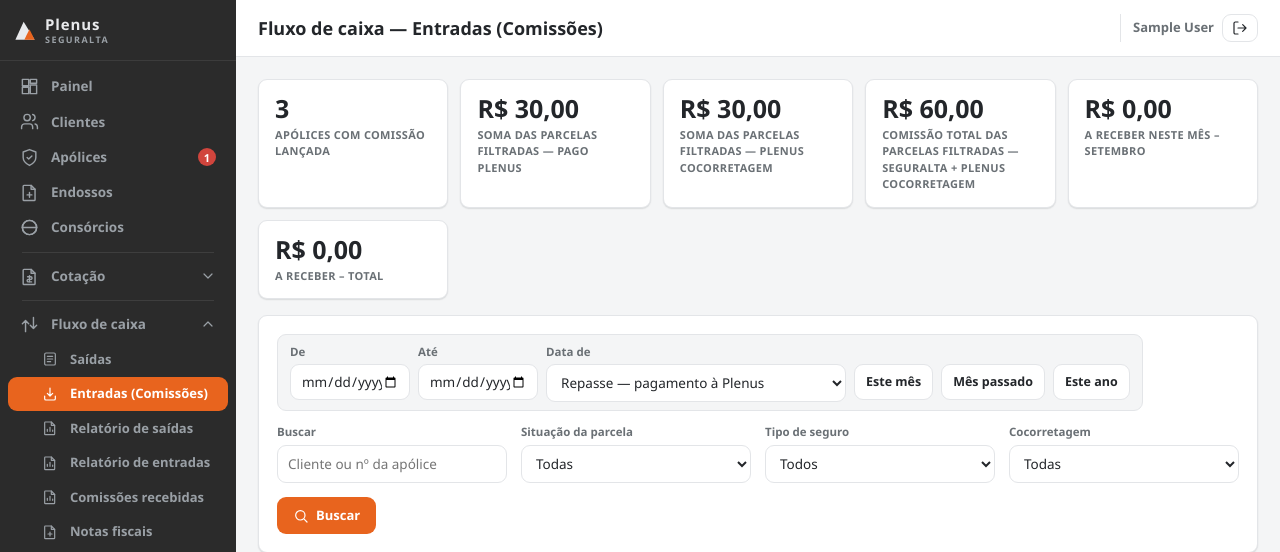
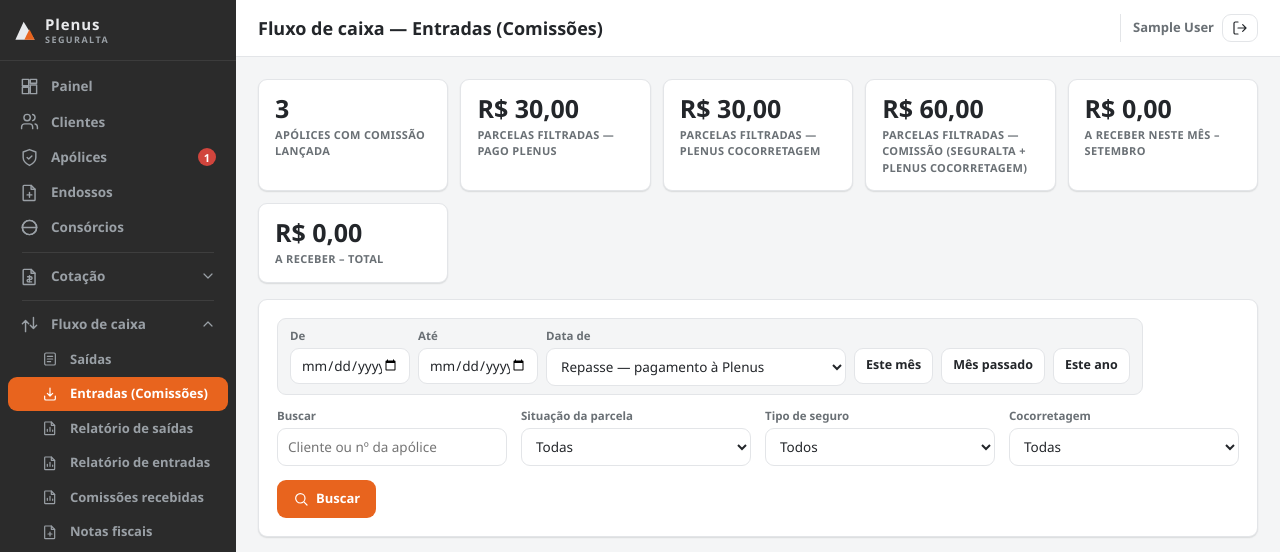
Before and after one commit to renatarisc/PlenusSeguralta, a Flask app: page /financeiro/entradas in a window 1280 px wide. Shown: the top 552 px of the page. Run offline with Flask 3, Linux system fonts and the light colour scheme; the visitor is signed in with stand-in values (Sample User, id 1); tables that the repository leaves empty hold one stand-in row (values such as "Sample post"); some libraries are stand-ins or nearby versions.

Commit message:
Entradas: encurta os rótulos dos cards de parcelas filtradas
Co-Authored-By: Claude Sonnet 5 <noreply@anthropic.com>

```diff
--- a/templates/entradas_lista.html
+++ b/templates/entradas_lista.html
@@ -11,17 +11,17 @@
   <div class="stat">
     <div class="stat__valor">{{ soma_filtrada|moeda }}</div>
     <div class="stat__rotulo">
-      Soma das parcelas filtradas —
+      Parcelas filtradas —
       {{ 'recebido Seguralta' if data_base == 'seguralta' else 'pago Plenus' }}
     </div>
   </div>
   <div class="stat">
     <div class="stat__valor">{{ soma_plenus_coco|moeda }}</div>
-    <div class="stat__rotulo">Soma das parcelas filtradas — Plenus cocorretagem</div>
+    <div class="stat__rotulo">Parcelas filtradas — Plenus cocorretagem</div>
   </div>
   <div class="stat">
     <div class="stat__valor">{{ soma_comissao_total|moeda }}</div>
-    <div class="stat__rotulo">Comissão total das parcelas filtradas — Seguralta + Plenus cocorretagem</div>
+    <div class="stat__rotulo">Parcelas filtradas — Comissão (Seguralta + Plenus cocorretagem)</div>
   </div>
   <div class="stat">
     <div class="stat__valor">{{ a_receber_mes|moeda }}</div>
```
